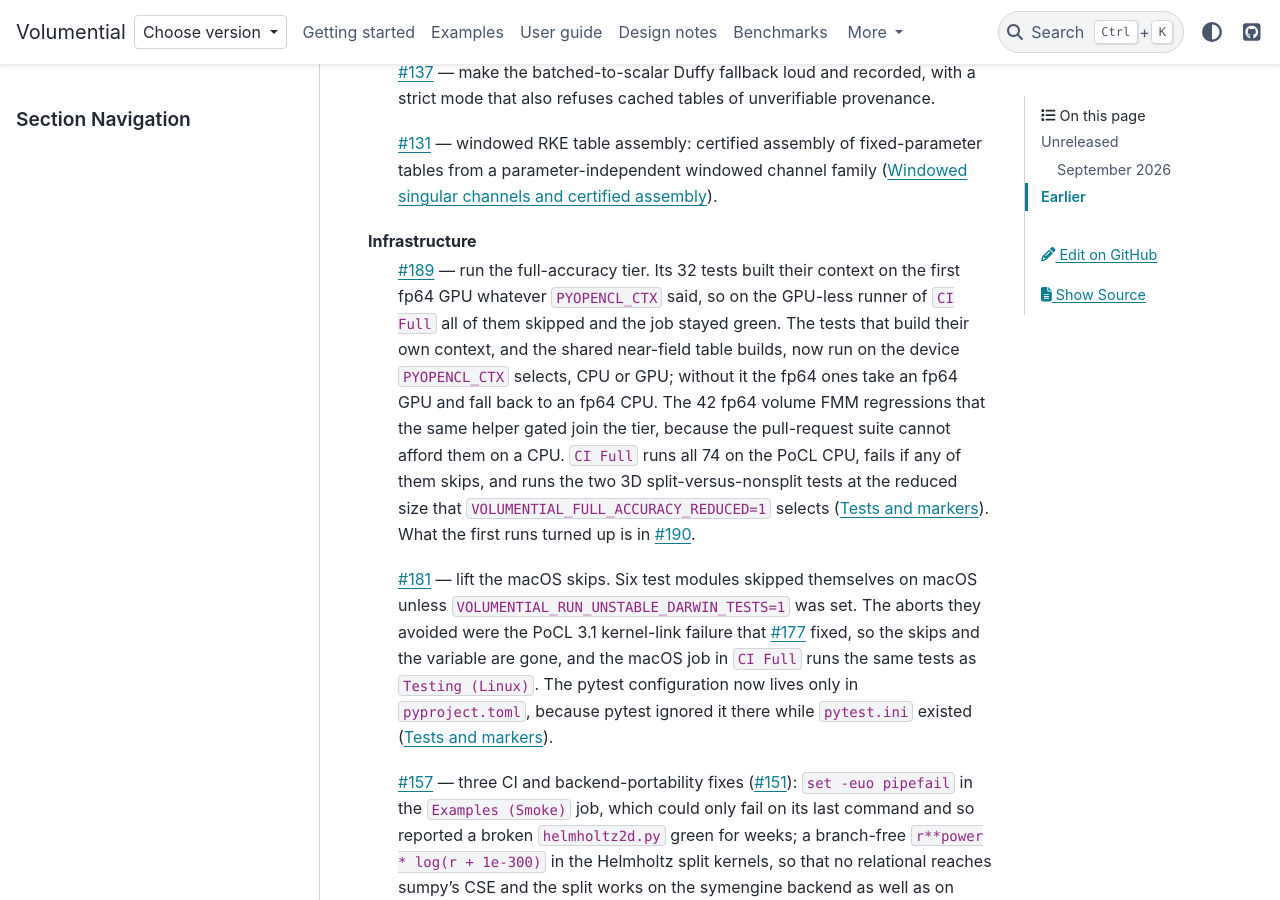
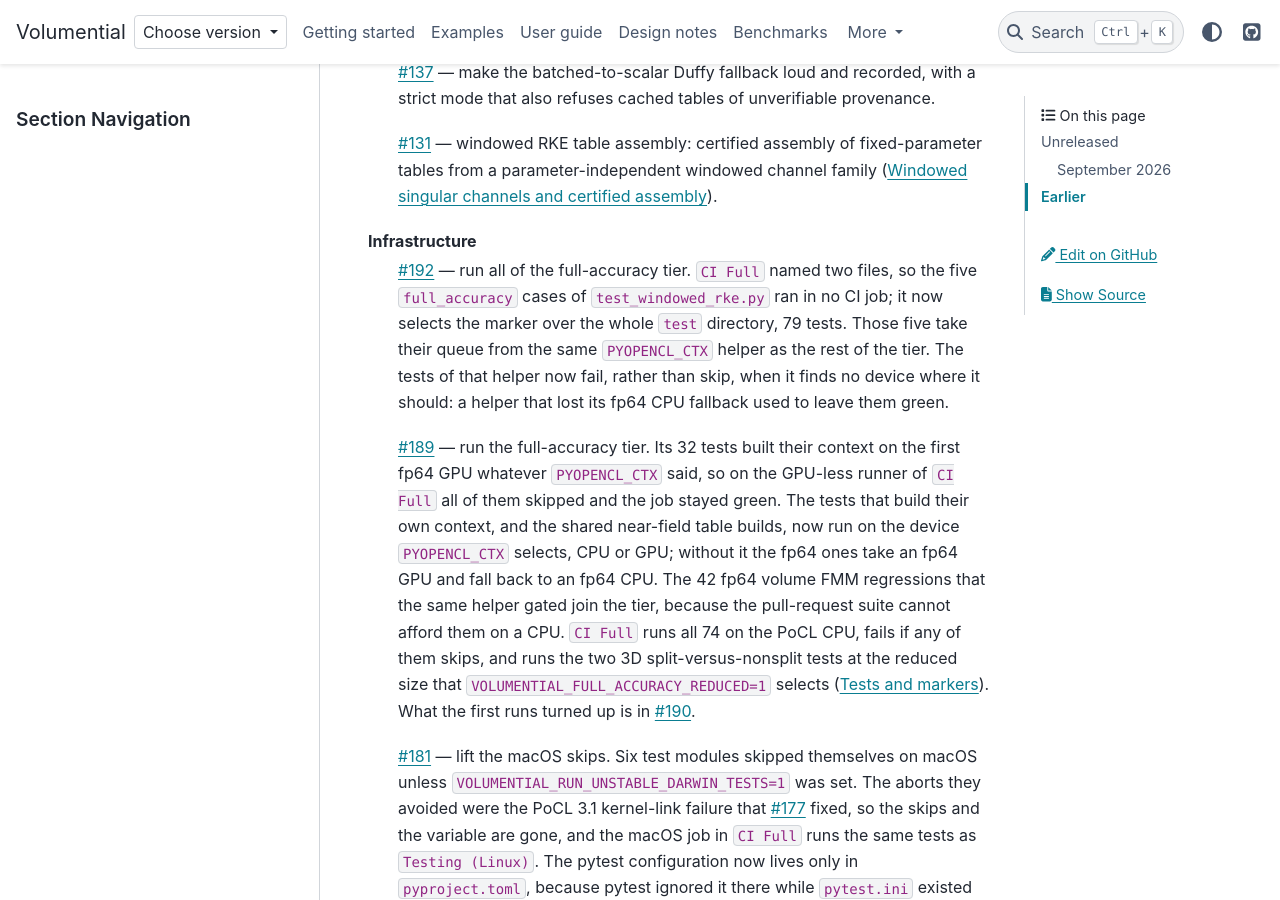
Before and after one commit to xywei/volumential, a Sphinx documentation site: the page built from doc/source/changelog.md, in a window 1280 px wide and 900 px high, scrolled down 2095 px. Built offline with Sphinx 7.4.7 and the PyData theme 0.15.4, drawn with Linux system fonts in a browser that asks for light colours.

Commit message:
docs: record #192 in the changelog

```diff
--- a/doc/source/changelog.md
+++ b/doc/source/changelog.md
@@ -87,6 +87,13 @@ Tables and numerics
   ({doc}`design-notes/windowed-channels`).
 
 Infrastructure
+: [#192](https://github.com/xywei/volumential/pull/192) — run all of the
+  full-accuracy tier. `CI Full` named two files, so the five `full_accuracy`
+  cases of `test_windowed_rke.py` ran in no CI job; it now selects the marker
+  over the whole `test` directory, 79 tests. Those five take their queue from
+  the same `PYOPENCL_CTX` helper as the rest of the tier. The tests of that
+  helper now fail, rather than skip, when it finds no device where it should:
+  a helper that lost its fp64 CPU fallback used to leave them green.
 : [#189](https://github.com/xywei/volumential/pull/189) — run the
   full-accuracy tier. Its 32 tests built their context on the first fp64 GPU
   whatever `PYOPENCL_CTX` said, so on the GPU-less runner of `CI Full` all of
```
